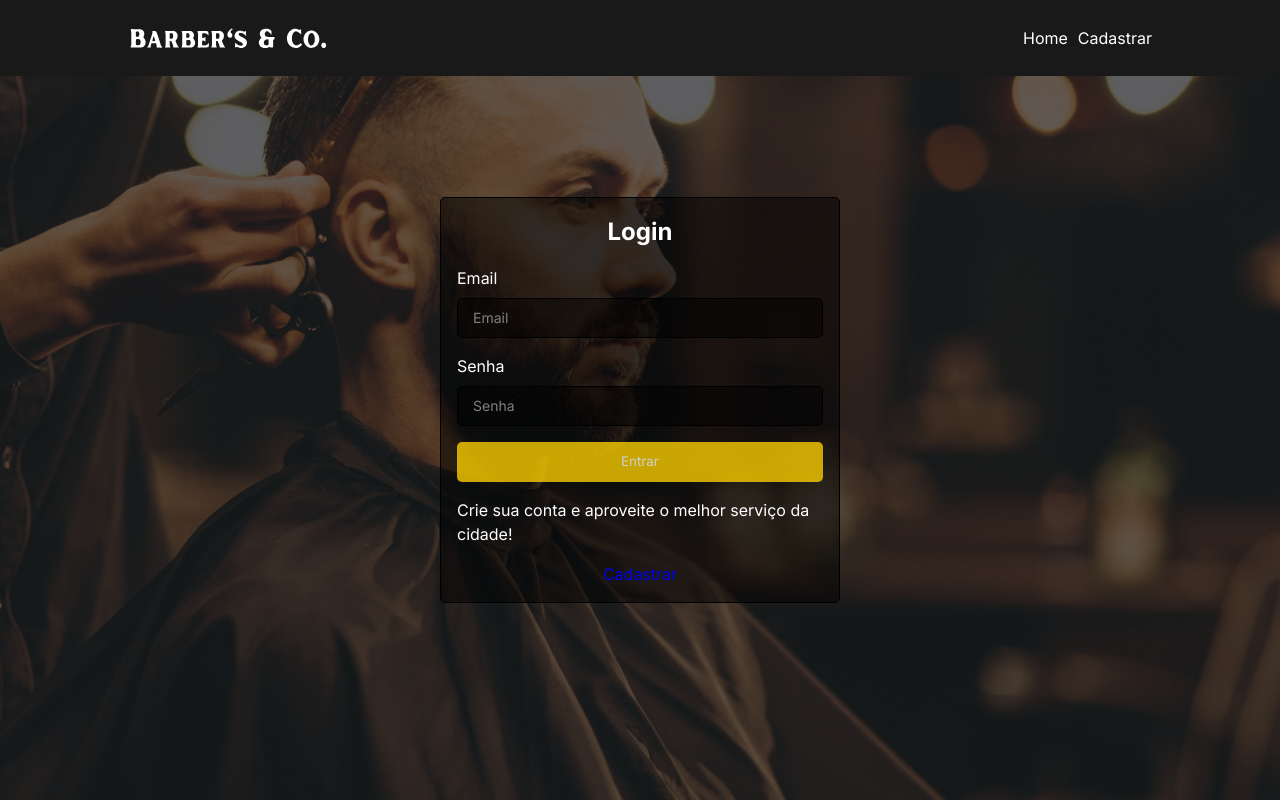
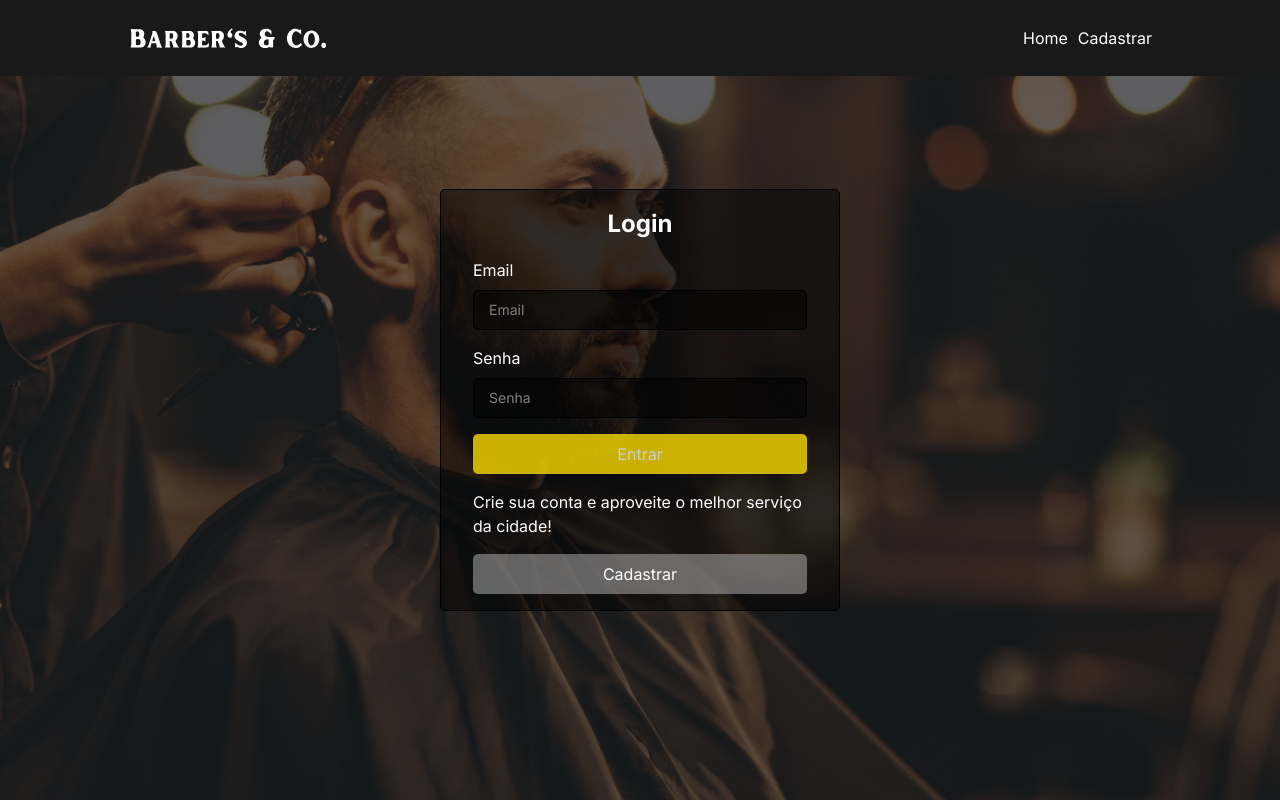
Before and after one commit to Barber-s-Co/Barbers-and-Co, a React (Vite) app: page /login in a window 1280 px wide. Built offline with nearby package versions, Linux system fonts and the light colour scheme.

Commit message:
fix: update styled loginPage, registerPage

```diff
--- a/src/components/Form/LoginForm/style.ts
+++ b/src/components/Form/LoginForm/style.ts
@@ -26,10 +26,30 @@ export const StyledLoginForm = styled.form`
     height: 40px;
     width: 100%;
     opacity: 80%;
+    font-size: 1rem;
 
     color: white;
-    background-color: #f9cc00;
+    background-color: #f9da00;
     cursor: pointer;
     border-radius: 5px;
   }
+
+  button:hover {
+    background-color: #f9cc00;
+  }
+
+  .register__btn {
+    background-color: #a3a3a394;
+    width: 100%;
+    height: 40px;
+    display: flex;
+    align-items: center;
+    justify-content: center;
+    border-radius: 5px;
+    color: white;
+  }
+
+  .register__btn:hover {
+    background-color: #a3a3a350;
+  }
 `;
--- a/src/components/Form/RegisterForm/index.tsx
+++ b/src/components/Form/RegisterForm/index.tsx
@@ -24,6 +24,7 @@ export const RegisterForm = () => {
   return (
     <form onSubmit={handleSubmit(submit)}>
       <h1>Cadastro</h1>
+      <div className="div_form_register">
         <Input
           disabled={loading}
           type="text"
@@ -60,9 +61,12 @@ export const RegisterForm = () => {
           {...register("confirm")}
           error={errors.confirm}
         />
+        <div className="div_btn_register">
           <button disabled={loading}>
             {loading ? "Cadastrando..." : "Cadastrar"}
           </button>
+        </div>
+      </div>
     </form>
   );
 };
--- a/src/pages/LoginPage/style.ts
+++ b/src/pages/LoginPage/style.ts
@@ -35,7 +35,7 @@ export const StyleLoginPage = styled.main`
     align-items: center;
     gap: 1rem;
     width: 88%;
-    padding: 1rem;
+    padding: 1rem 2rem;
     background-color: white;
     color: white;
     background-color: rgba(0, 0, 0, 0.5);
--- a/src/pages/RegisterPage/styled.ts
+++ b/src/pages/RegisterPage/styled.ts
@@ -33,6 +33,26 @@ export const StyledRegisterPage = styled.div`
     border: 1px solid rgb(0, 0, 0);
     border-radius: 5px;
 
+    .div_btn_register {
+      display: flex;
+      align-items: center;
+      justify-content: center;
+      width: 100%;
+    }
+
+    .div_form_register {
+      display: flex;
+      flex-direction: column;
+      max-width: 340px;
+      gap: 1rem;
+    }
+
+    p {
+      font-size: 0.75rem;
+      margin-top: 5px;
+      color: #d83737;
+    }
+
     @media (min-width: 405px) {
       width: 400px;
     }
@@ -54,13 +74,17 @@ export const StyledRegisterPage = styled.div`
 
     button {
       height: 40px;
+      max-width: 100%;
       width: 100%;
       opacity: 80%;
-
       color: white;
-      background-color: #f9cc00;
+      background-color: #f9da00;
       cursor: pointer;
       border-radius: 5px;
     }
+
+    button:hover {
+      background-color: #f9cc00;
+    }
   }
 `;
```
Lines whose indentation alone changed are shown as unchanged.
